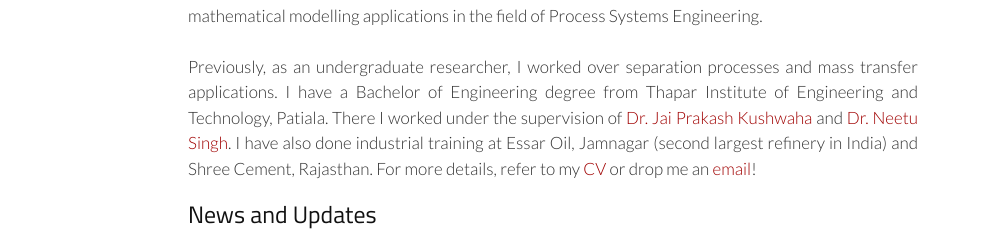
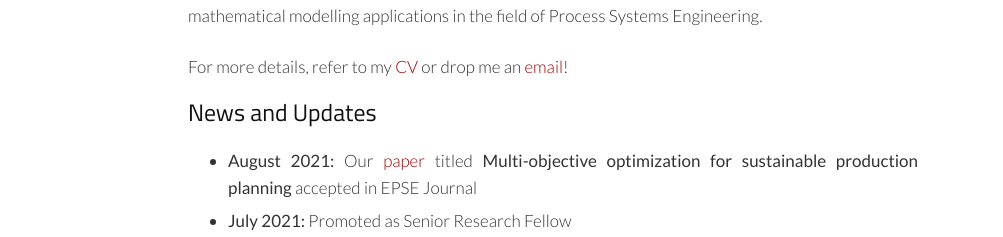
Before and after one commit to piyushKumawat/piyushKumawat.github.io, a plain HTML site: page index.html in a window 1280 px wide. Shown: the part 362-599 px from the top of the page, 277-1280 px from the left. Drawn offline with nearby package versions, Linux system fonts and the light colour scheme.

Commit message:
Update index.html

```diff
--- a/index.html
+++ b/index.html
@@ -81,7 +81,7 @@
                     <p class="header pt-3">Hello!</p>
                     I am a final year master's student at the Department of Chemical and Biochemical Engineering, Indian Institute of Technology, Patna. Here, I work under the supervision of <a class="in-text" href="https://www1.iitp.ac.in/index.php?option=com_content&view=article&id=1478%3Anitin-dutt-chaturvedi&catid=63&Itemid=332/" target="_blank">Dr. Nitin Dutt Chaturvedi</a> in Process Systems Engineering Laboratory. At the same time, I am employed as Senior Research Fellow (SRF) in the R&D department of the institute under a project sponsored by <a class="in-text" href="http://www.serb.gov.in/" target="_blank">SERB</a>, India. My research interests are to develop data-driven methodologies for process industries, handling uncertainties in process engineering applications, optimization and scheduling. My current research comprises such mathematical modelling applications in the field of Process Systems Engineering.  <br><br>
 
-                    Previously, as an undergraduate researcher, I worked over separation processes and mass transfer applications. I have a Bachelor of Engineering degree from Thapar Institute of Engineering and Technology, Patiala. There I worked under the supervision of <a class="in-text" href="http://www.thapar.edu/faculties/view/Dr.-Jai-Prakash-Kushwaha/ODI=/Mg==" target="_blank">Dr. Jai Prakash Kushwaha</a> and <a class="in-text" href="http://www.thapar.edu/faculties/view/Dr.-Neetu-Singh/ODg=/Mg==" target="_blank"> Dr. Neetu Singh</a>. I have also done industrial training at Essar Oil, Jamnagar (second largest refinery in India) and Shree Cement, Rajasthan. For more details, refer to my <a class="in-text" href="CV_Piyush.pdf" target="_blank">CV</a> or drop me an <a class="in-text" href="mailto:pkkumawat24@gmail.com">email</a>!
+                    For more details, refer to my <a class="in-text" href="CV_Piyush.pdf" target="_blank">CV</a> or drop me an <a class="in-text" href="mailto:pkkumawat24@gmail.com">email</a>!
 
                     <p class="header pt-3">News and Updates</p>
 
```
